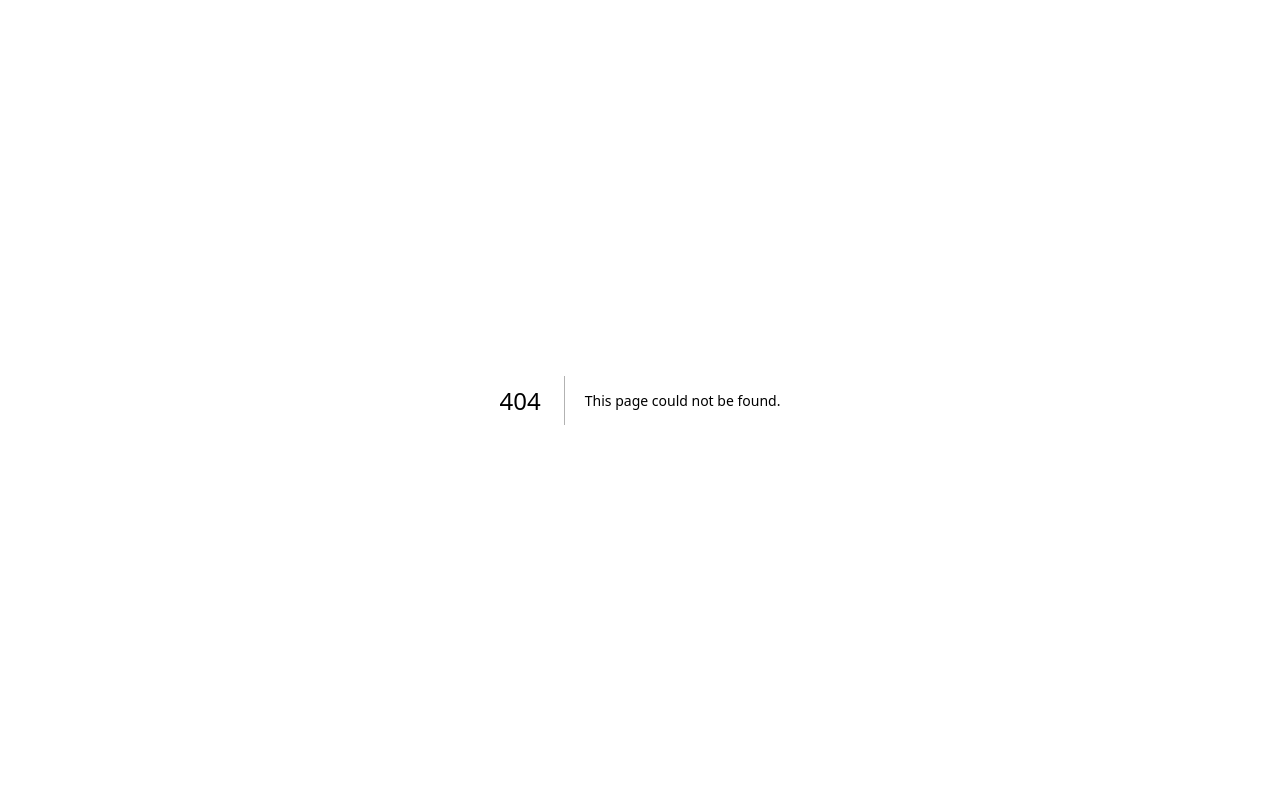
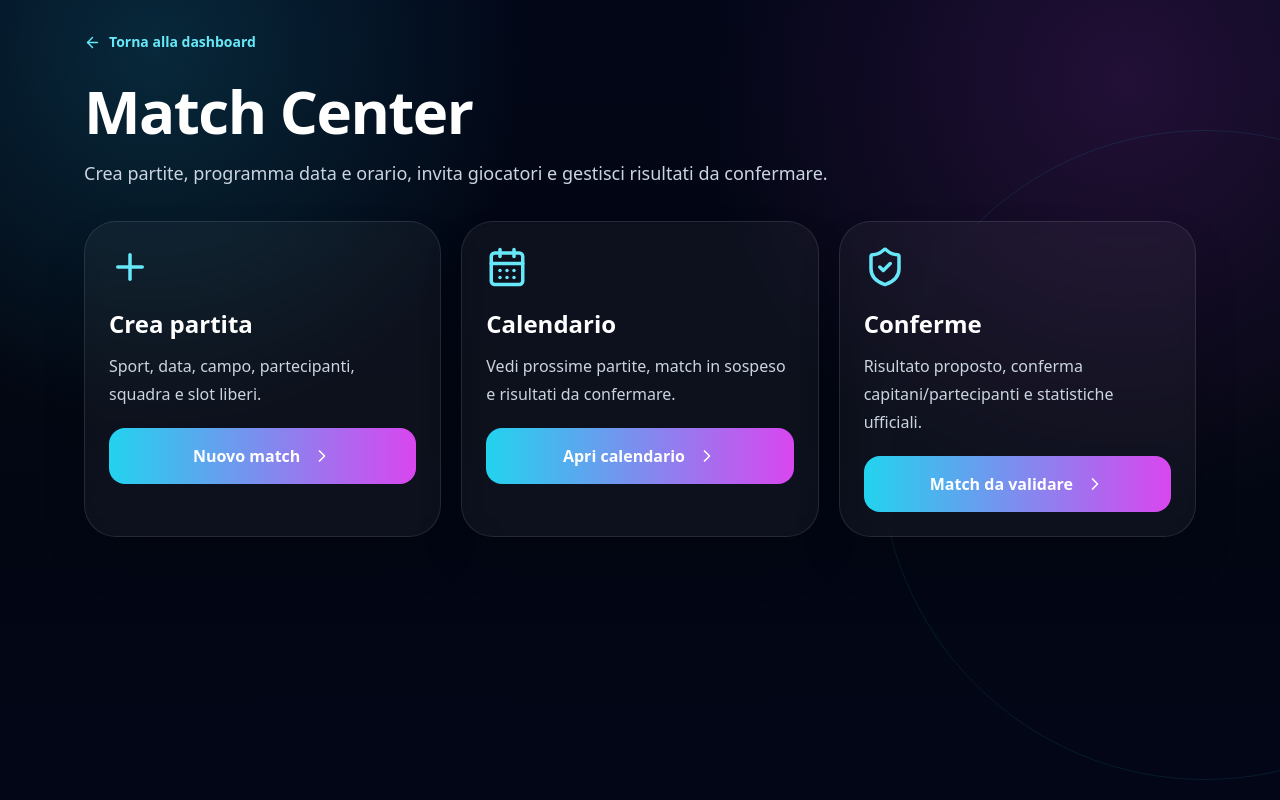
Before and after one commit to RivaloApp/rivalo-app, a Next.js app: page /match in a window 1280 px wide. Before the commit this address had no page. Built offline with nearby package versions, Linux system fonts and the light colour scheme.

Commit message:
Create page.tsx

```diff
--- /dev/null
+++ b/app/match/page.tsx
@@ -0,0 +1,67 @@
+"use client";
+
+import Link from "next/link";
+import {
+  ArrowLeft,
+  CalendarDays,
+  ChevronRight,
+  MapPin,
+  Plus,
+  Search,
+  ShieldCheck,
+  Trophy,
+  Users,
+  Zap,
+} from "lucide-react";
+
+function Background() {
+  return (
+    <div className="pointer-events-none fixed inset-0">
+      <div className="absolute inset-0 bg-[radial-gradient(circle_at_12%_6%,rgba(34,211,238,.17),transparent_28%),radial-gradient(circle_at_88%_10%,rgba(217,70,239,.15),transparent_32%),linear-gradient(180deg,#020617_0%,#030712_50%,#020617_100%)]" />
+      <div className="absolute right-[-250px] top-[130px] h-[650px] w-[650px] rounded-full border border-cyan-400/10" />
+    </div>
+  );
+}
+
+function PageHeader({ title, subtitle }: { title: string; subtitle: string }) {
+  return (
+    <header className="mb-8">
+      <Link href="/dashboard" className="inline-flex items-center gap-2 text-sm font-black text-cyan-300">
+        <ArrowLeft size={17} />
+        Torna alla dashboard
+      </Link>
+      <h1 className="mt-6 text-5xl font-black tracking-tight md:text-6xl">{title}</h1>
+      <p className="mt-4 max-w-3xl text-lg leading-8 text-slate-300">{subtitle}</p>
+    </header>
+  );
+}
+
+function Panel({ icon, title, text, button }: { icon: React.ReactNode; title: string; text: string; button: string }) {
+  return (
+    <div className="rounded-[2rem] border border-white/10 bg-white/[.045] p-6 shadow-2xl backdrop-blur">
+      <div className="text-cyan-300">{icon}</div>
+      <h2 className="mt-5 text-2xl font-black">{title}</h2>
+      <p className="mt-3 leading-7 text-slate-300">{text}</p>
+      <button className="mt-5 flex w-full items-center justify-center gap-3 rounded-2xl bg-gradient-to-r from-cyan-400 to-fuchsia-500 px-6 py-4 font-black">
+        {button}
+        <ChevronRight size={20} />
+      </button>
+    </div>
+  );
+}
+
+export default function MatchPage() {
+  return (
+    <main className="min-h-screen bg-[#020617] text-white">
+      <Background />
+      <section className="relative z-10 mx-auto max-w-6xl px-5 py-8">
+        <PageHeader title="Match Center" subtitle="Crea partite, programma data e orario, invita giocatori e gestisci risultati da confermare." />
+        <div className="grid gap-5 lg:grid-cols-3">
+          <Panel icon={<Plus size={42} />} title="Crea partita" text="Sport, data, campo, partecipanti, squadra e slot liberi." button="Nuovo match" />
+          <Panel icon={<CalendarDays size={42} />} title="Calendario" text="Vedi prossime partite, match in sospeso e risultati da confermare." button="Apri calendario" />
+          <Panel icon={<ShieldCheck size={42} />} title="Conferme" text="Risultato proposto, conferma capitani/partecipanti e statistiche ufficiali." button="Match da validare" />
+        </div>
+      </section>
+    </main>
+  );
+}
```
